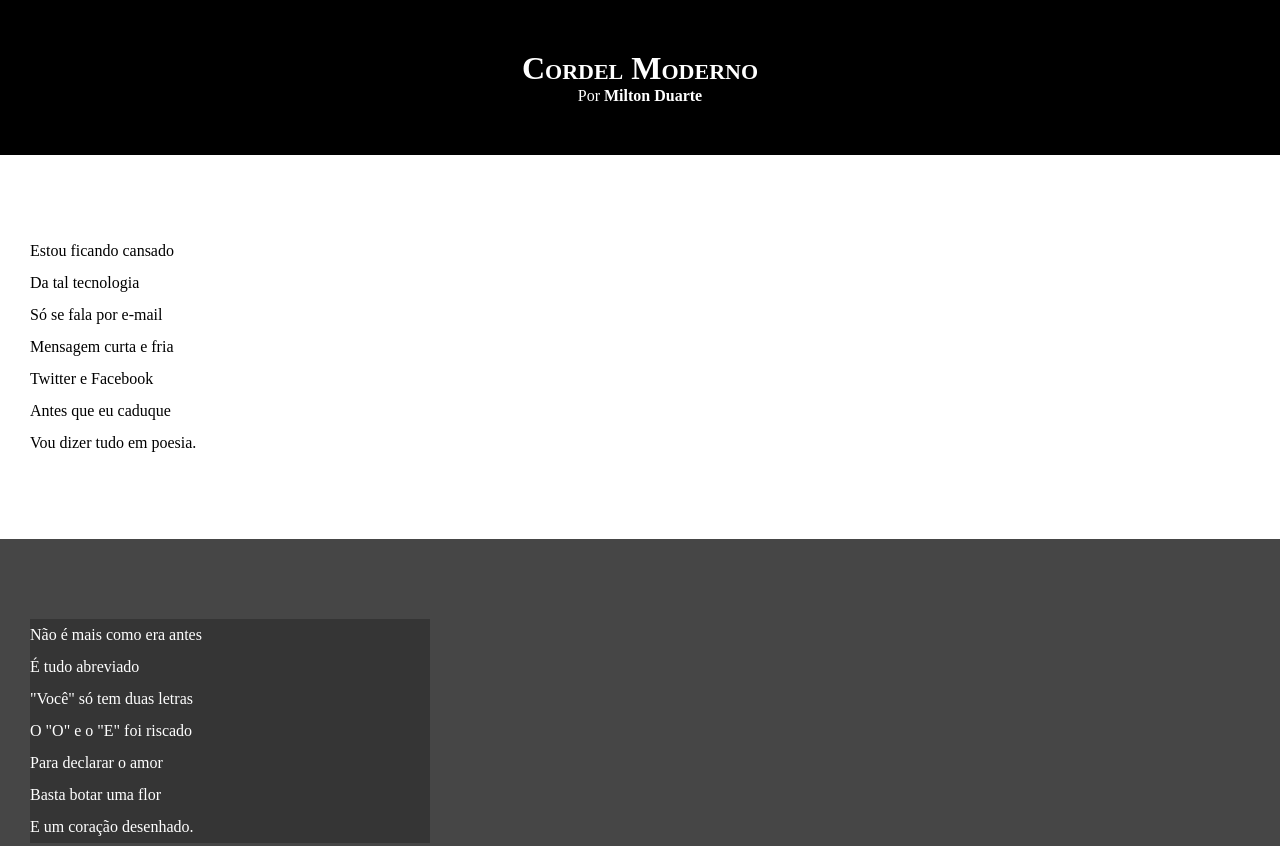
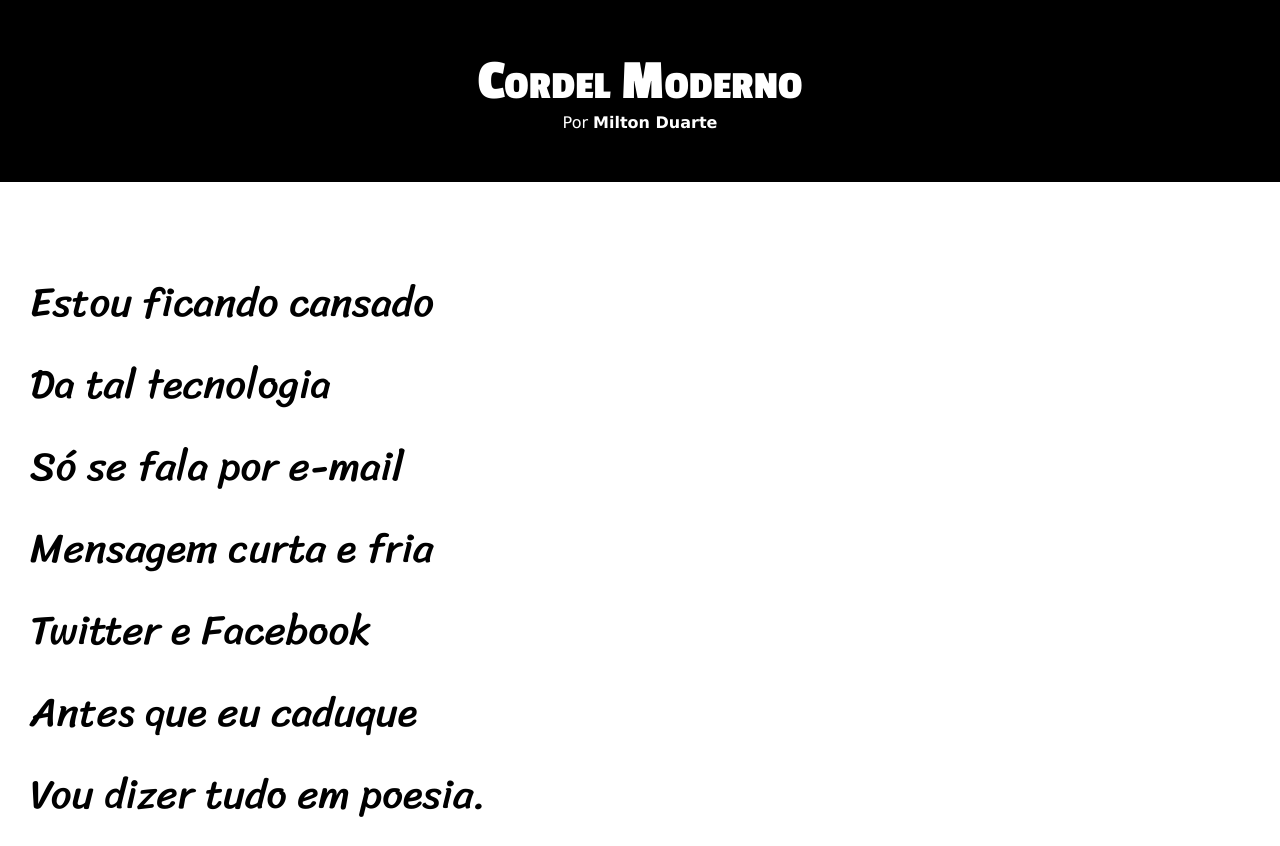
Before and after one commit to Princesval/html-css, a plain HTML site: page desafios/d012/index.html in a window 1280 px wide. Shown: the top 846 px of the page. Drawn offline with Linux system fonts and the light colour scheme.

Commit message:
estilos novos

```diff
--- a/desafios/d012/estilo/style.css
+++ b/desafios/d012/estilo/style.css
@@ -1,4 +1,14 @@
 @charset "UTF-8";
+
+
+@import url('https://fonts.googleapis.com/css2?family=Passion+One:wght@400;700;900&display=swap');
+@import url('https://fonts.googleapis.com/css2?family=Sriracha&display=swap');
+
+:root {
+ --fonte1: Verdana, Geneva, Tahoma, sans-serif;
+ --fonte2: "Passion One", cursive;
+ --fonte3: "Sriracha", cursive;
+}
 
 * {
     margin: 0px;
@@ -8,6 +18,7 @@
 html, body {
     min-height: 100vh;
     background-color: darkgray;
+    font-family: var(--fonte1);
 }
 
 header {
@@ -19,6 +30,8 @@ header {
 header > h1 {
     padding-top: 50px;
     font-variant: small-caps;
+    font-family: var(--fonte2);
+    font-size: 4.5vw;
 }
 
 header > p {
@@ -40,6 +53,8 @@ section{
     padding-bottom: 10vh;
     line-height: 2em;
     padding-left: 30px;
+    font-family: var(--fonte3);
+    font-size: 3.2vw;
 }
 
 section.normal {
```
